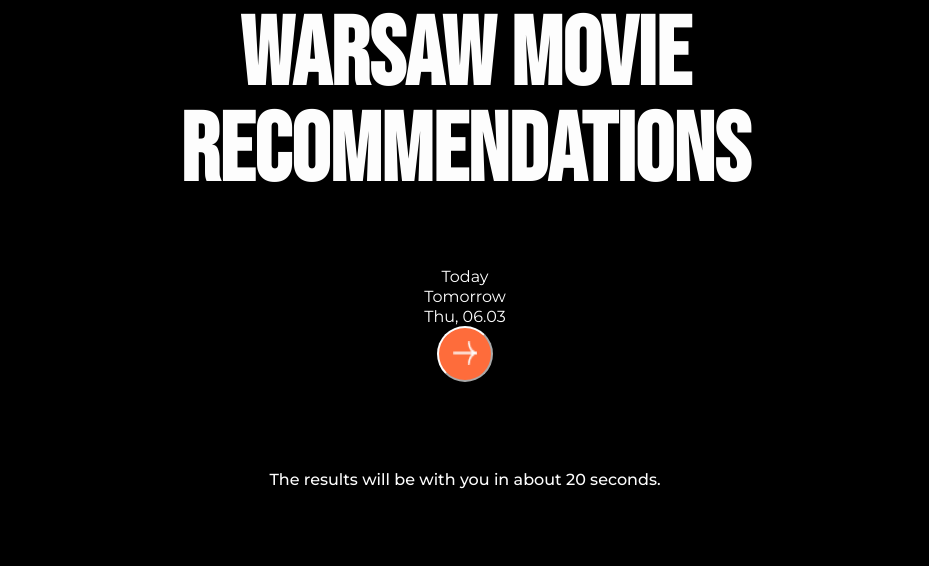
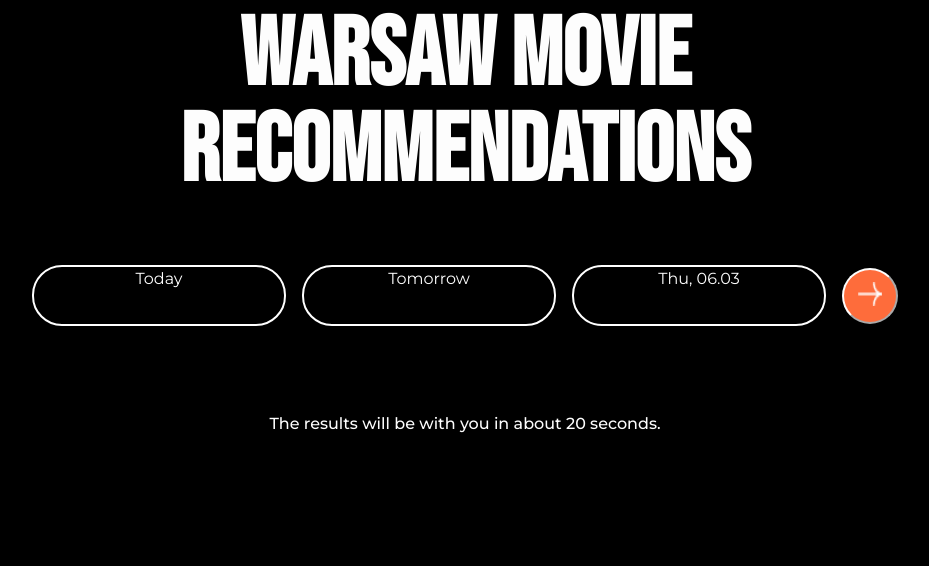
Before and after one commit to kmzr9b67/dareit-waw-cinema-assistant, a Flask app: page / in a window 1280 px wide. Shown: the part 339-905 px from the top of the page, without its empty margins (175-1104 px from the left). After the commit the page ends 772 px from the top, so only its background shows below. Run offline with Flask 3, Linux system fonts and the light colour scheme.

Commit message:
fixes after merge

```diff
--- a/templates/home.html
+++ b/templates/home.html
@@ -10,18 +10,20 @@
     </div>
     <div class="container-form">
         <form action="{{url_for('get_info', options = day)}}"  method="GET">
-            <div class="flex form-check-inline">
+            <div class="container-form">
+            <div class="radio-button">
                 <input type="radio" id="TODAY" name="day" value="Today" checked>
                 <label for="TODAY">Today</label>
             </div>
-            <div class="flex form-check-inline">
+            <div class="radio-button">
                 <input type="radio" id="TOMORROW" name="day" value="Tomorrow">
                 <label for="TOMORROW">Tomorrow</label></div>
-            <div class="flex form-check-inline">
+            <div class="radio-button">
                 <input type="radio" id="DAY AFTER TOMORROW" name="day" value={{day_after_tomorrow}}>
                 <label for="DAY AFTER TOMORROW">{{day_after_tomorrow}}</label>
             </div>
           <button id='button' type="submit" class="btn btn-primary"><img src="/static/arrow-main.png" width="24" height="24"></button>
+        </div>
         </form>
     </div>
 
```
